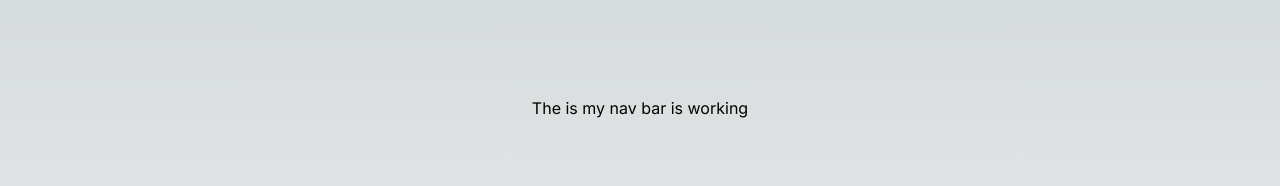
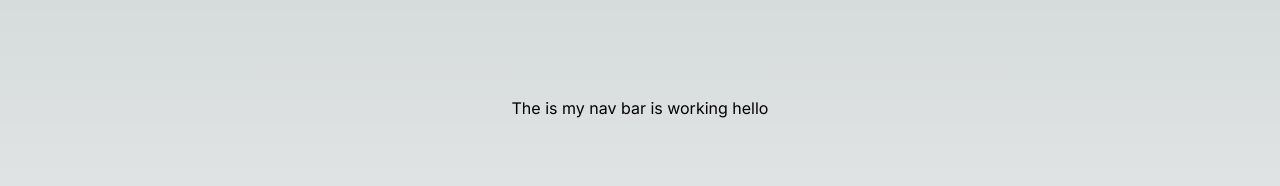
Before and after one commit to suriyaprakhash/kaleido, a Next.js app: page / in a window 1280 px wide. Shown: the top 186 px of the page. Built offline with nearby package versions, Linux system fonts and the light colour scheme.

Commit message:
updated the out folder

```diff
--- a/components/Navbar.tsx
+++ b/components/Navbar.tsx
@@ -2,7 +2,7 @@ import React from 'react'
 
 const Navbar = () => {
   return (
-    <div>The is my nav bar is working</div>
+    <div>The is my nav bar is working hello</div>
   )
 }
 
--- a/next.config.mjs
+++ b/next.config.mjs
@@ -1,9 +1,10 @@
 /** @type {import('next').NextConfig} */
 const nextConfig = {
-    distDir: 'dist',
-    cleanDistDir: true,
+    // dev: false,
+    // distDir: 'dist',
     output: 'export',
-    images: {unoptimized: true}
+    images: {unoptimized: true},
+    // poweredByHeader: false
 };
 
 export default nextConfig;
--- a/package.json
+++ b/package.json
@@ -7,7 +7,7 @@
     "build": "next build",
     "start": "next start",
     "lint": "next lint",
-    "deploy": "gh-pages -d dist"
+    "deploy": "gh-pages -d out"
   },
   "dependencies": {
     "react": "^18",
```
Also changed, not shown: 1 other file (tests, documents, lock files or other folders).
